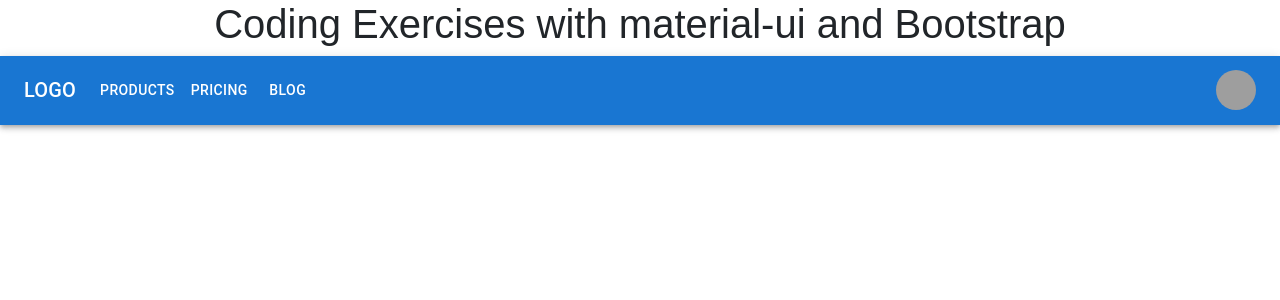
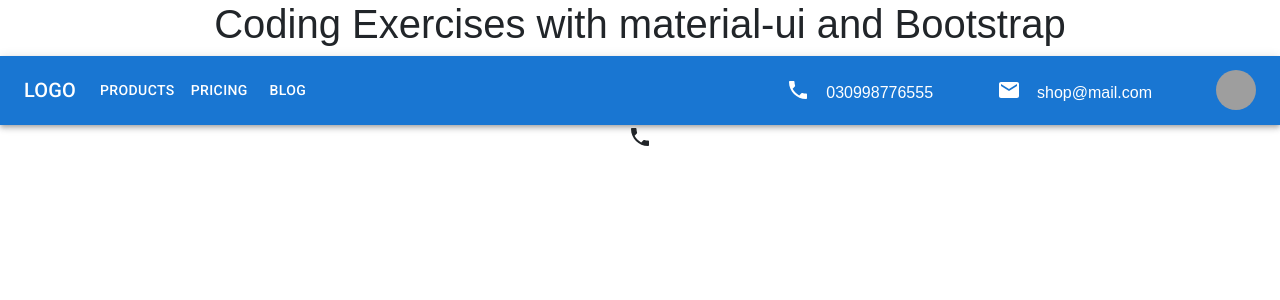
Before and after one commit to ludolfaugust/React-and-MUI, a React (Create React App) app: page / in a window 1280 px wide. Shown: the top 300 px of the page. Built offline with nearby package versions, Linux system fonts and the light colour scheme; grey boxes are pictures that could not be loaded.

Commit message:
add icons

```diff
--- a/public/index.html
+++ b/public/index.html
@@ -10,6 +10,10 @@
       content="Web site created using create-react-app"
     />
     <link rel="apple-touch-icon" href="%PUBLIC_URL%/logo192.png" />
+    <link
+      rel="stylesheet"
+      href="https://fonts.googleapis.com/css?family=Roboto:300,400,500,700&display=swap"
+    />
     <!--
       manifest.json provides metadata used when your web app is installed on a
       user's mobile device or desktop. See https://developers.google.com/web/fundamentals/web-app-manifest/
--- a/src/App.js
+++ b/src/App.js
@@ -1,12 +1,14 @@
 import "./App.css";
 import Navbar from "./components/Navbar/Navbar";
 import Slider from "./components/Slider";
+import PhoneIcon from "@mui/icons-material/Phone";
 
 function App() {
   return (
     <div className="App">
       <h1>Coding Exercises with material-ui and Bootstrap</h1>
       <Navbar />
+      <PhoneIcon />
       {/* <Slider /> */}
     </div>
   );
--- /dev/null
+++ b/src/components/Navbar/Navbar.css
@@ -0,0 +1,10 @@
+.phoneicon {
+  display: flex;
+  align-items: center;
+  justify-content: space-around;
+  padding-right: 3rem;
+}
+.phonenumber {
+  margin-bottom: -5px;
+  padding: 1rem;
+}
--- a/src/components/Navbar/Navbar.js
+++ b/src/components/Navbar/Navbar.js
@@ -11,6 +11,9 @@ import Avatar from "@mui/material/Avatar";
 import Button from "@mui/material/Button";
 import Tooltip from "@mui/material/Tooltip";
 import MenuItem from "@mui/material/MenuItem";
+import PhoneIcon from "@mui/icons-material/Phone";
+import EmailIcon from "@mui/icons-material/Email";
+import "./Navbar.css";
 
 const pages = ["Products", "Pricing", "Blog"];
 const settings = ["Profile", "Account", "Dashboard", "Logout"];
@@ -102,6 +105,14 @@ const Navbar = () => {
               </Button>
             ))}
           </Box>
+          <div className="phoneicon">
+            <PhoneIcon />
+            <p className="phonenumber">030998776555</p>
+          </div>
+          <div className="phoneicon">
+            <EmailIcon />
+            <p className="phonenumber">shop@mail.com</p>
+          </div>
 
           <Box sx={{ flexGrow: 0 }}>
             <Tooltip title="Open settings">
```
